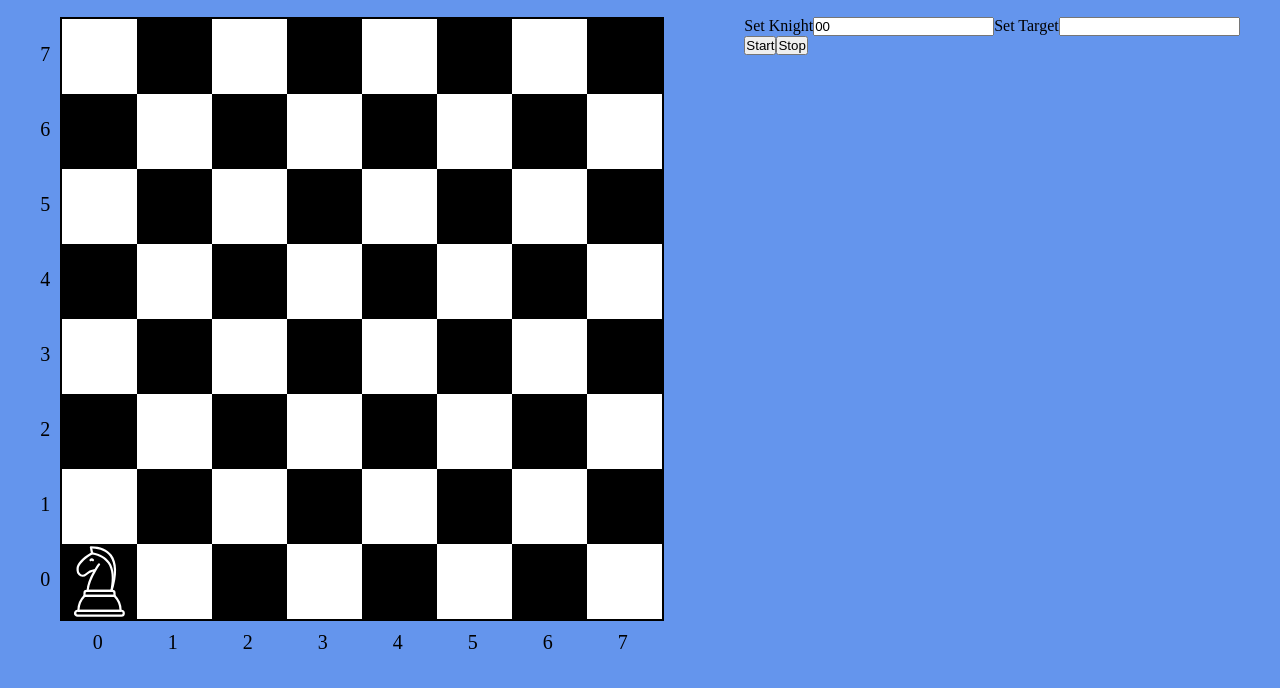
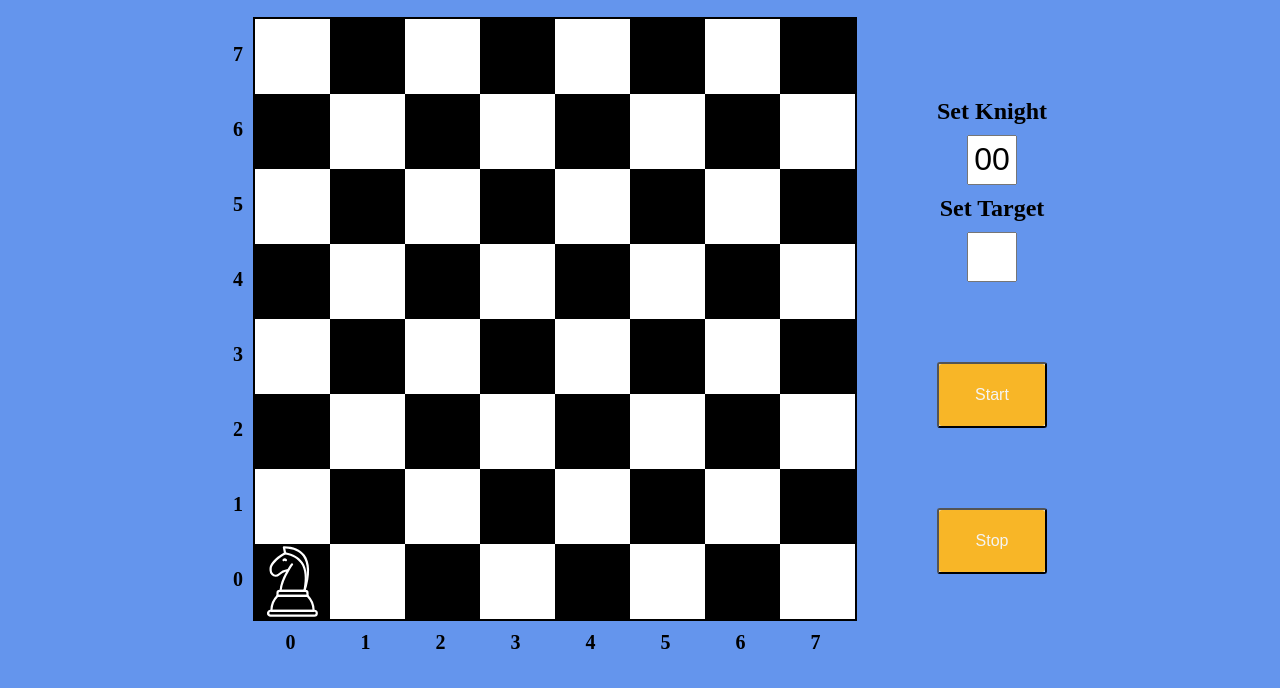
Before and after one commit to Steliospne/Project-Knights-Travails, a website built with webpack: page src/index.html in a window 1280 px wide. Shown: the part 102-790 px from the top of the page. Built offline with nearby package versions, Linux system fonts and the light colour scheme.

Commit message:
Adds styles for the UI

```diff
--- a/src/style.css
+++ b/src/style.css
@@ -102,4 +102,124 @@ body {
 .labelX > .node,
 .labelY > .node {
   font-size: 20px;
+  font-weight: 600;
 }
+
+.ui-wrapper {
+  display: flex;
+  flex-direction: column;
+  justify-content: center;
+  gap: 5rem;
+}
+
+.input-wrapper {
+  display: flex;
+  flex-direction: column;
+  align-items: center;
+  gap: 10px;
+}
+
+label {
+  font-size: 1.5rem;
+  font-weight: 600;
+}
+
+input#start,
+input#target {
+  height: 50px;
+  width: 50px;
+  text-align: center;
+  font-size: 2rem;
+}
+
+/* button style and animations from Sammy Helali@Lunoware (Codepen)*/
+
+.button_container {
+  width: 176px;
+  margin: 0 auto;
+  margin-top: 30px;
+  padding-top: 40px;
+}
+
+.button_su {
+  overflow: hidden;
+  position: relative;
+  display: inline-block;
+  border-radius: 3px;
+}
+
+.su_button_circle {
+  background-color: red;
+  border-radius: 1000px;
+  position: absolute;
+  left: 0;
+  top: 0;
+  width: 0px;
+  height: 0px;
+  margin-left: 0px;
+  margin-top: 0px;
+  pointer-events: none;
+  /*animation-timing-function: ease-in-out; */
+}
+
+.button_su_inner {
+  display: inline-block;
+  background: #f8b627;
+  color: #f4f4f4;
+  font-size: 16px;
+  font-weight: normal;
+  width: 100%;
+  text-align: center;
+  border-radius: 3px;
+  transition: 400ms;
+  text-decoration: none;
+  padding: 22px;
+  z-index: 100000;
+}
+
+.button_text_container {
+  position: relative;
+  z-index: 10000;
+}
+
+.explode-circle {
+  animation: explode 0.5s forwards;
+}
+
+.desplode-circle {
+  animation: desplode 0.5s forwards;
+}
+
+@keyframes explode {
+  0% {
+    width: 0px;
+    height: 0px;
+    margin-left: 0px;
+    margin-top: 0px;
+    background-color: rgba(42, 53, 80, 0.2);
+  }
+  100% {
+    width: 400px;
+    height: 400px;
+    margin-left: -200px;
+    margin-top: -200px;
+    background-color: rgba(20, 180, 87, 0.8);
+  }
+}
+
+@keyframes desplode {
+  0% {
+    width: 400px;
+    height: 400px;
+    margin-left: -200px;
+    margin-top: -200px;
+    background-color: rgba(20, 180, 87, 0.8);
+  }
+  100% {
+    width: 0px;
+    height: 0px;
+    margin-left: 0px;
+    margin-top: 0px;
+    background-color: rgba(129, 80, 108, 0.6);
+  }
+}
```
